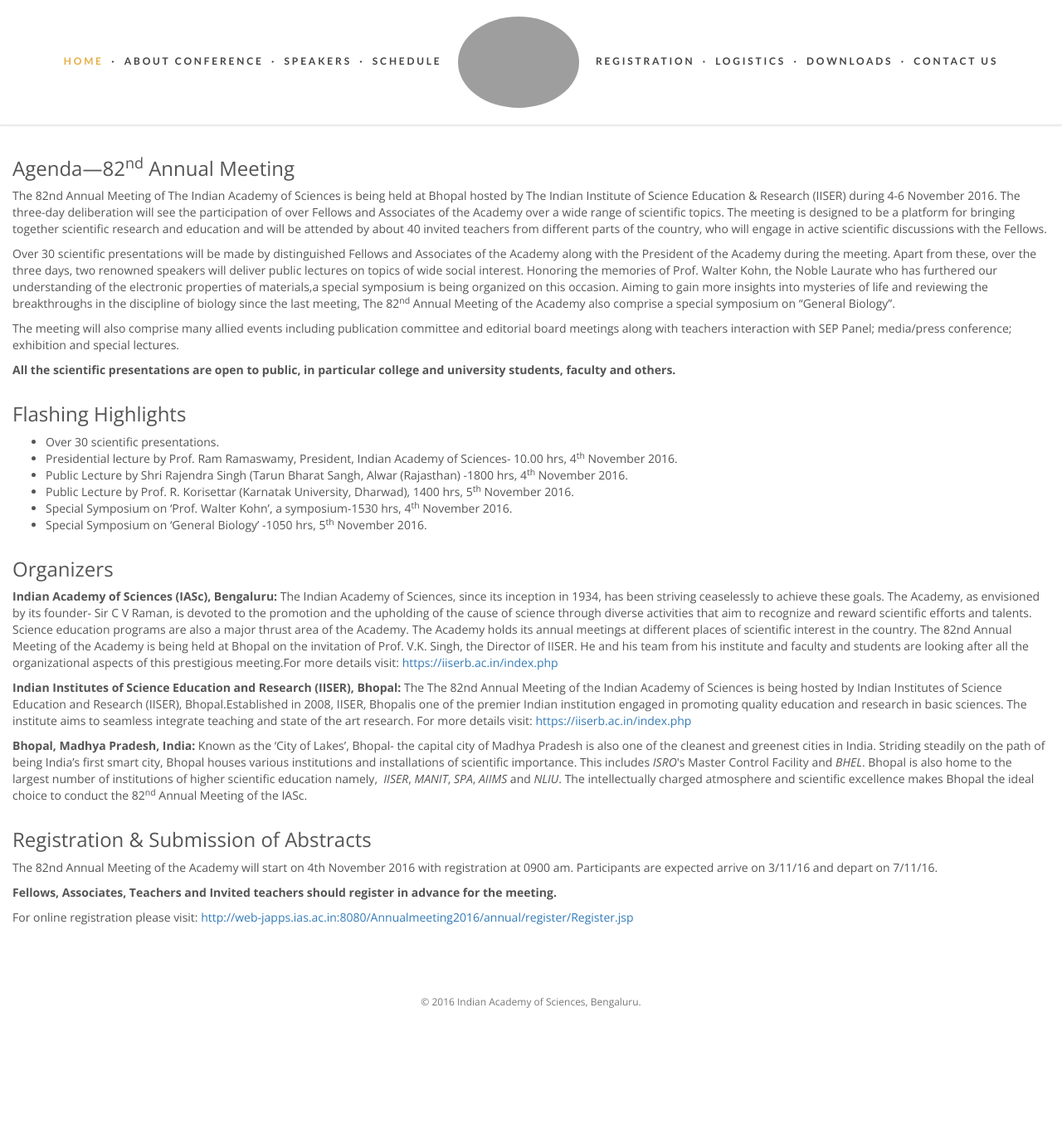
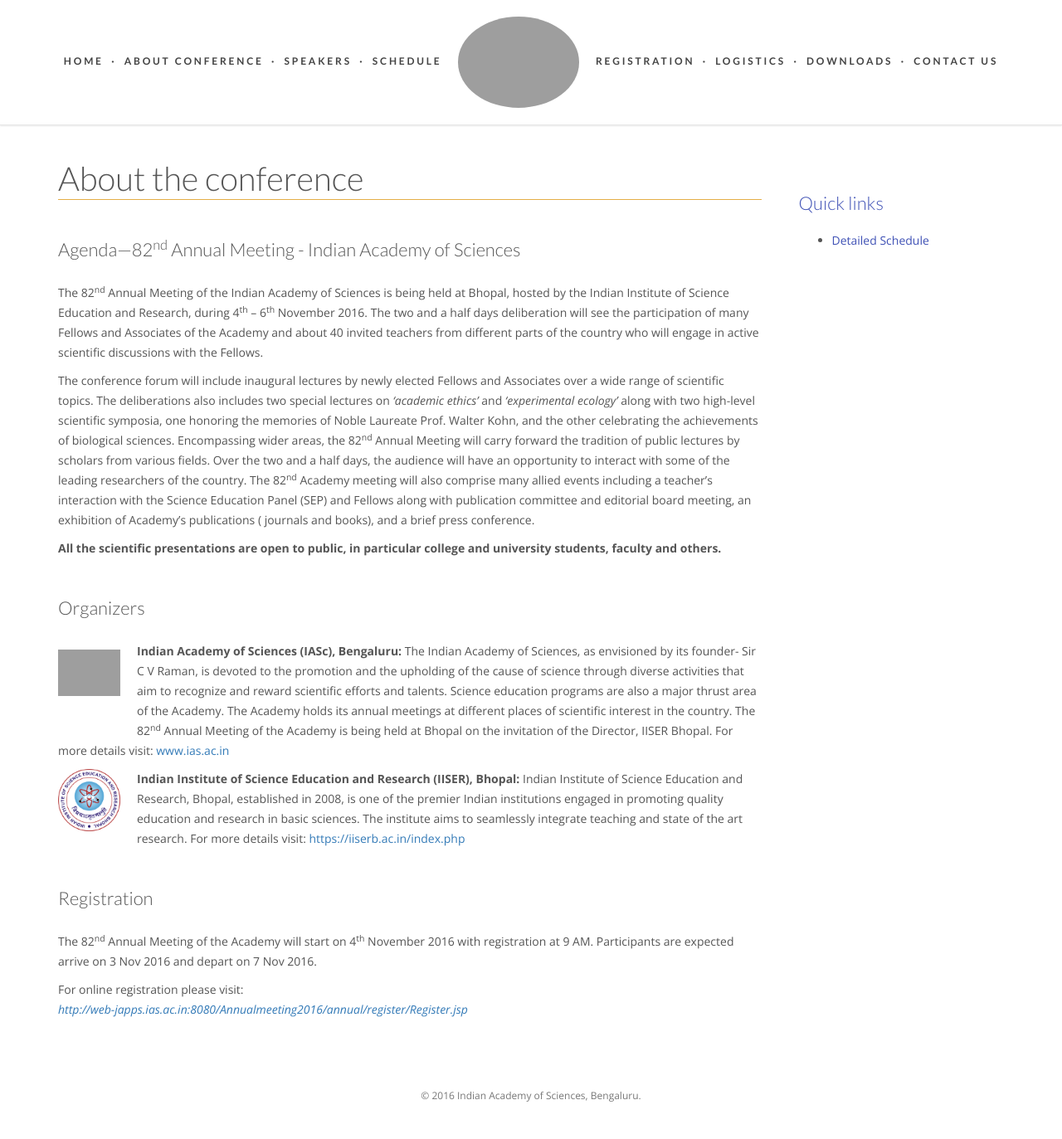
Before and after one commit to SrirangaDigital/ias-conf, a PHP site: the page made by application/views/flat/2-About/index.php in a window 1280 px wide. Shown: the whole page at 83% size. Before the commit the page ends 1215 px from the top, so only its background shows below. Run offline with PHP 8.4, Linux system fonts and the light colour scheme; the template is opened without the code that fills it, so the values that code supplies are empty; some libraries are stand-ins or nearby versions; grey boxes are pictures that could not be loaded.

Commit message:
about page in place

```diff
--- a/application/views/flat/2-About/index.php
+++ b/application/views/flat/2-About/index.php
@@ -6,46 +6,38 @@
         </div>
     </div>
 </div>
-<div id="grid" class="container-fluid gap-above">
+<div id="grid" class="container gap-above">
     <div class="row">
-        <div class="col-md-12">
-            <h3>Agenda&mdash;82<sup>nd</sup> Annual Meeting</h3>
-            <p>The 82nd Annual Meeting of The Indian Academy of Sciences is being held at Bhopal hosted by The Indian Institute of Science Education &amp; Research (IISER) during 4-6 November 2016. The three-day deliberation will see the participation of over Fellows and Associates of the Academy over a wide range of scientific topics. The meeting is designed to be a platform for bringing together scientific research and education and will be attended by about 40 invited teachers from different parts of the country, who will engage in active scientific discussions with the Fellows. </p>
-            <p>Over 30 scientific presentations will be made by distinguished Fellows and Associates of the Academy along with the President of the Academy during the meeting. Apart from these, over the three days, two renowned speakers will deliver public lectures on topics of wide social interest. Honoring the memories of Prof. Walter Kohn, the Noble Laurate who has furthered our understanding of the electronic properties of materials,a special symposium is being organized on this occasion. Aiming to gain more insights into mysteries of life and reviewing the breakthroughs in the discipline of biology since the last meeting, The 82<sup>nd</sup> Annual Meeting of the Academy also comprise a special symposium on “General Biology”.</p>
-            <p>The meeting will also comprise many allied events including publication committee and editorial board meetings along with teachers interaction with SEP Panel; media/press conference; exhibition and special lectures.</p>
-            <p class="text-bold">All the scientific presentations are open to public, in particular college and university students, faculty and others.</p>
-        </div>
-    </div>
-    <div class="row">
-        <div class="col-md-12">
-            <h3>Flashing Highlights</h3>
-                <ul>
-                    <li>Over 30 scientific presentations.</li>
-                    <li>Presidential lecture by Prof. Ram Ramaswamy, President, Indian Academy of Sciences- 10.00 hrs, 4<sup>th</sup> November 2016.</li>
-                    <li>Public Lecture by Shri Rajendra Singh (Tarun Bharat Sangh, Alwar (Rajasthan) -1800 hrs, 4<sup>th</sup> November 2016.</li>
-                    <li>Public Lecture by Prof. R. Korisettar (Karnatak University, Dharwad), 1400 hrs, 5<sup>th</sup> November 2016.</li>
-                    <li>Special Symposium on ‘Prof. Walter Kohn’, a symposium-1530 hrs, 4<sup>th</sup> November 2016.</li>
-                    <li>Special Symposium on ‘General Biology’ -1050 hrs, 5<sup>th</sup> November 2016.</li>
-                </ul>
-        </div>
-    </div>
-    <div class="row">
-        <div class="col-md-12">
-            <h3>Organizers</h3>
-            <p><b>Indian Academy of Sciences (IASc), Bengaluru:</b> The Indian Academy of Sciences, since its inception in 1934, has been striving ceaselessly to achieve these goals. The Academy, as envisioned by its founder- Sir C V Raman, is devoted to the promotion and the upholding of the cause of science through diverse activities that aim to recognize and reward scientific efforts and talents. Science education programs are also a major thrust area of the Academy. The Academy holds its annual meetings at different places of scientific interest in the country. The 82nd Annual Meeting of the Academy is being held at Bhopal on the invitation of Prof. V.K. Singh, the Director of IISER. He and his team from his institute and faculty and students are looking after all the organizational aspects of this prestigious meeting.For more details visit: <a href="https://iiserb.ac.in/index.php" target="_blank">https://iiserb.ac.in/index.php</a></p>
+        <div class="col-md-9 main">
+            <h1>About the conference</h1>
+
+            <h2>Agenda&mdash;82<sup>nd</sup> Annual Meeting - Indian Academy of Sciences</h2>
+            <p>The 82<sup>nd</sup> Annual Meeting of the Indian Academy of Sciences is being held at Bhopal, hosted by the Indian Institute of Science Education and Research, during 4<sup>th</sup> &ndash; 6<sup>th</sup> November 2016. The two and a half days deliberation will see the participation of many Fellows and Associates of the Academy and about 40 invited teachers from different parts of the country who will engage in active scientific discussions with the Fellows.</p>
+            <p>The conference forum will include inaugural lectures by newly elected Fellows and Associates over a wide range of scientific topics. The deliberations also includes two special lectures on <em>‘academic ethics’</em> and <em>‘experimental ecology’</em> along with two high-level scientific symposia, one honoring the memories of Noble Laureate Prof. Walter Kohn, and the other celebrating the achievements of biological sciences. Encompassing wider areas, the 82<sup>nd</sup> Annual Meeting will carry forward the tradition of public lectures by scholars from various fields. Over the two and a half days, the audience will have an opportunity to interact with some of the leading researchers of the country.  The 82<sup>nd</sup> Academy meeting will also comprise many allied events including a teacher’s interaction with the Science Education Panel (SEP) and Fellows along with publication committee and editorial board meeting, an exhibition of Academy’s publications ( journals and books), and a brief press conference.</p>
+            <p><strong>All the scientific presentations are open to public, in particular college and university students, faculty and others.</strong></p>
+
+            <h2>Organizers</h2>
             <p>
-            <b>Indian Institutes of Science Education and Research (IISER), Bhopal:</b> The The 82nd Annual Meeting of the Indian Academy of Sciences is being hosted by Indian Institutes of Science Education and Research (IISER), Bhopal.Established in 2008, IISER, Bhopalis one of the premier Indian institution engaged in promoting quality education and research in basic sciences. The institute aims to seamless integrate teaching and state of the art research.  For more details visit: <a href="https://iiserb.ac.in/index.php" target="_blank">https://iiserb.ac.in/index.php</a>
+                <img src="<?=PUBLIC_URL?>images/logo.png" alt="IAS Logo" style="float: left;width: 75px;margin: 10px 20px 50px 0"/>
+                <strong>Indian Academy of Sciences (IASc), Bengaluru:</strong> The Indian Academy of Sciences, as envisioned by its founder- Sir C V Raman, is devoted to the promotion and the upholding of the cause of science through diverse activities that aim to recognize and reward scientific efforts and talents. Science education programs are also a major thrust area of the Academy. The Academy holds its annual meetings at different places of scientific interest in the country. The 82<sup>nd</sup> Annual Meeting of the Academy is being held at Bhopal on the invitation of the Director, IISER Bhopal. For more details visit: <a href="http://www.ias.ac.in" target="_blank">www.ias.ac.in</a>
             </p>
-            <p><b>Bhopal, Madhya Pradesh, India:</b> Known as the ‘City of Lakes’, Bhopal- the capital city of Madhya Pradesh is also one of the cleanest and greenest cities in India. Striding steadily on the path of being India’s first smart city, Bhopal houses various institutions and installations of scientific importance. This includes <i>ISRO</i>'s Master Control Facility and <i>BHEL</i>. Bhopal is also home to the largest number of institutions of higher scientific education namely,   <i>IISER</i>, <i>MANIT</i>, <i>SPA</i>, <i>AIIMS</i> and <i>NLIU</i>. The intellectually charged atmosphere and scientific excellence makes Bhopal the ideal choice to conduct the 82<sup>nd</sup> Annual Meeting of the IASc.
+            <p>
+                <img src="<?=PUBLIC_URL?>images/stock/iiser-bhopal-logo.png" alt="IISER Bhopal Logo" style="float: left;width: 75px;margin: 0px 20px 30px 0"/>
+                <strong>Indian Institute of Science Education and Research (IISER), Bhopal:</strong> Indian Institute of Science Education and Research, Bhopal, established in 2008, is one of the premier Indian institutions engaged in promoting quality education and research in basic sciences. The institute aims to seamlessly integrate teaching and state of the art research.  For more details visit: <a href="https://iiserb.ac.in/index.php" target="_blank">https://iiserb.ac.in/index.php</a>
+            </p>
+
+            <h2>Registration</h2>
+            <p>The 82<sup>nd</sup> Annual Meeting of the Academy will start on 4<sup>th</sup> November 2016 with registration at 9 AM. Participants are expected arrive on 3 Nov 2016 and depart on 7 Nov 2016.
+            <p>
+                For online registration please visit:<br />
+                <em><a href="http://web-japps.ias.ac.in:8080/Annualmeeting2016/annual/register/Register.jsp" target="_blank">http://web-japps.ias.ac.in:8080/Annualmeeting2016/annual/register/Register.jsp</a></em>
             </p>
         </div>
-    </div>
-    <div class="row">
-        <div class="col-md-12">
-            <h3>Registration &amp; Submission of Abstracts</h3>
-            <p>The 82nd Annual Meeting of the Academy will start on 4th November 2016 with registration at 0900 am. Participants are expected arrive on 3/11/16 and depart on 7/11/16.</p>
-            <p class="text-bold">Fellows, Associates, Teachers and Invited teachers should register in advance for the meeting.</p>
-            <p>For online registration please visit: <a href="http://web-japps.ias.ac.in:8080/Annualmeeting2016/annual/register/Register.jsp" target="_blank">http://web-japps.ias.ac.in:8080/Annualmeeting2016/annual/register/Register.jsp</a></p>
+        <div class="col-md-3 sidebar">
+            <h1>Quick links</h1>
+            <ul>
+                <li><a href="">Detailed Schedule</a></li>
+            </ul>
         </div>
     </div>
 </div>
--- a/application/views/header.php
+++ b/application/views/header.php
@@ -64,7 +64,7 @@
             </div>
             <div class="collapse navbar-collapse" id="navbar-primary-collapse">
                 <ul class="nav navbar-nav">
-                    <li class="active"><a href="<?=BASE_URL?>#home">Home</a></li>
+                    <li><a href="<?=BASE_URL?>#home">Home</a></li>
                     <li><a>·</a></li>
                     <li><a href="<?=BASE_URL?>page/flat/About">About Conference</a></li>
                     <li><a>·</a></li>
--- a/public/css/general.css
+++ b/public/css/general.css
@@ -45,7 +45,7 @@ a {
 	color: inherit;
 }
 .text-black a:hover{
-	border-bottom: 1px dotted #ea5644;;
+	border-bottom: 1px dotted #ea5644;
 }
 .height-100{
 	min-height: 100vh;
@@ -187,9 +187,9 @@ a {
 .sec-div ul{
 	list-style-type: none;
 }
-.sec-div ul li a:link, ul li a:visited{
+/*.sec-div ul li a:link, ul li a:visited{
 	color: #05F2FF;
-}
+}*/
 .sec-div ul li a:hover{
 	text-decoration: underline;
 }
--- a/public/css/page.css
+++ b/public/css/page.css
@@ -745,3 +745,41 @@ button.toggle-button{
     left: 100%;
     margin-left: 15px;
 }
+
+/*Main page styles*/
+.main{
+  font-size: 14px;
+  line-height: 24px;
+}
+.main h1{
+  font-family: "Lato", Arial, "Helvetica Neue", Helvetica, sans-serif;
+  font-size: 40px;
+  font-weight: 300;
+  line-height: 50px;
+  border-bottom: 1px solid #e5ae47;
+  margin-bottom: 30px;
+}
+.main h2{
+  font-family: "Lato", Arial, "Helvetica Neue", Helvetica, sans-serif;
+  font-size: 22px;
+  font-weight: 300;
+  line-height: 50px;
+  margin-top: 35px;
+  margin-bottom: 15px;
+}
+.sidebar{
+  padding: 30px 0 0 30px;
+}
+.sidebar h1{
+  color: #3F51B5;
+  font-family: "Lato", Arial, "Helvetica Neue", Helvetica, sans-serif;
+  font-size: 22px;
+  font-weight: 300;
+  line-height: 50px;
+}
+.sidebar li{
+  margin-bottom: 10px;
+}
+.sidebar li a{
+  color: #3F51B5;
+}
```
